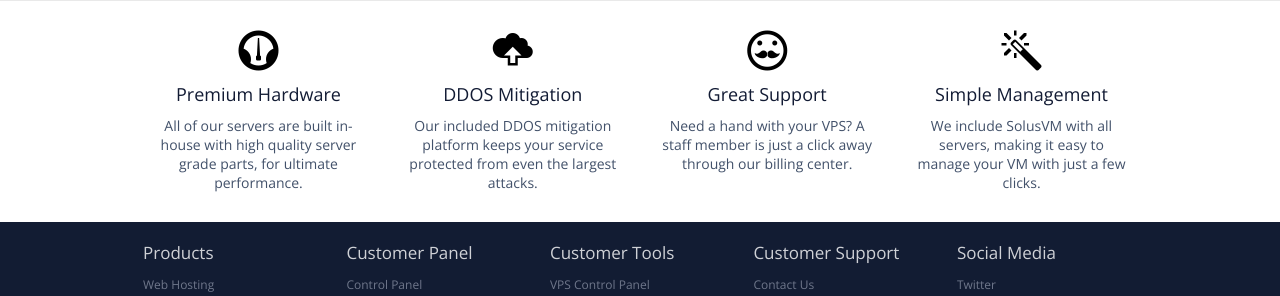
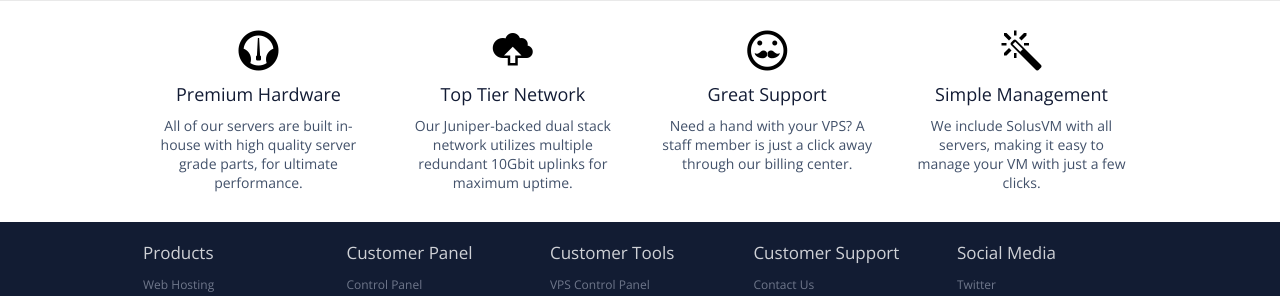
Before and after one commit to RobertClarke/ServerCrate, a PHP site: page /vps-storage in a window 1280 px wide. Shown: the part 839-1135 px from the top of the page. Run offline with PHP 8.4, Linux system fonts and the light colour scheme; some libraries are stand-ins or nearby versions.

Commit message:
Update vps-storage.php

```diff
--- a/vps-storage.php
+++ b/vps-storage.php
@@ -111,8 +111,8 @@ require_once('structure/header.php');
 					</article>
 					<article>
 						<i class="icon icn-cloud-upload"></i>
-						<h3>DDOS Mitigation</h3>
-						<p>Our included DDOS mitigation platform keeps your service protected from even the largest attacks.</p>
+						<h3>Top Tier Network</h3>
+						<p>Our Juniper-backed dual stack network utilizes multiple redundant 10Gbit uplinks for maximum uptime.</p>
 					</article>
 					<article>
 						<i class="icon icn-hipster"></i>
```
